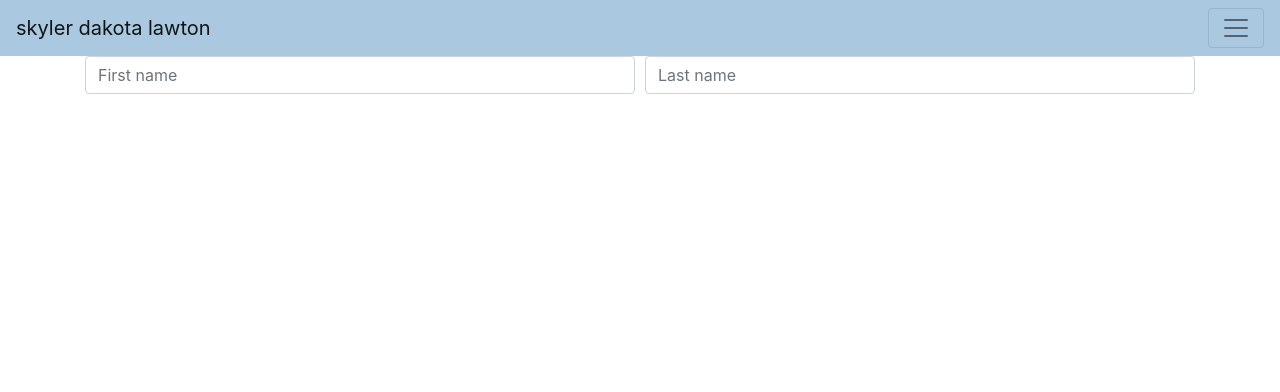
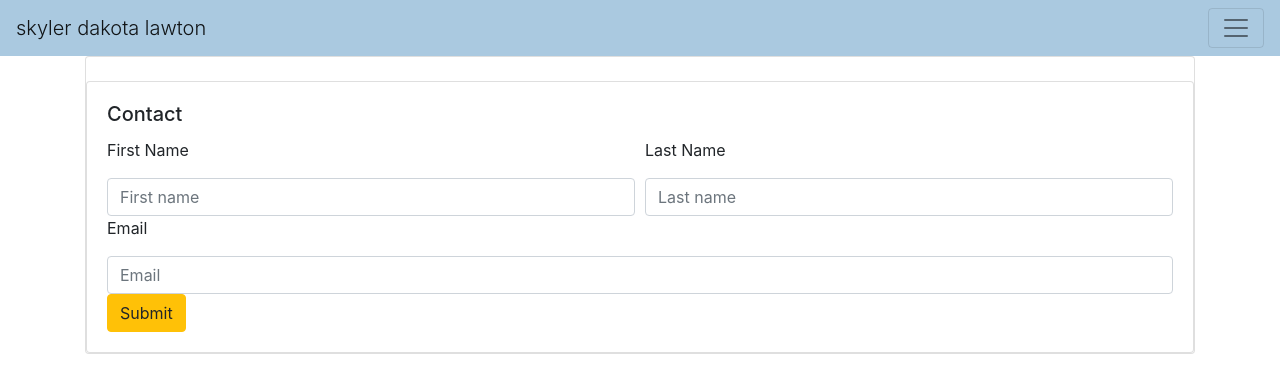
Before and after one commit to skylerdakota/skylerdakota.github.io, a plain HTML site: page Pages/contact.html in a window 1280 px wide. Drawn offline with nearby package versions, Linux system fonts and the light colour scheme.

Commit message:
styling updates to navbar, rough contact card created

```diff
--- a/Pages/contact.html
+++ b/Pages/contact.html
@@ -15,49 +15,77 @@
     <!-- Contact page header -->
     <header>
 
-         <!-- Sticky Navbar -->
-        <nav class="navbar sticky-top navbar-light" style="background-color: #aac9e0;">
+         <!-- Start sticky Navbar -->
+        <nav class="navbar sticky-top navbar-light font-weight-light" style="background-color: #aac9e0;">
             <a class="navbar-brand" href="#">skyler dakota lawton</a>
+
+            <!-- Navbar collapse bar -->
             <button class="navbar-toggler" type="button" data-toggle="collapse" data-target="#navbarNav" aria-controls="navbarNav" aria-expanded="false" aria-label="Toggle navigation">
                 <span class="navbar-toggler-icon"></span>
               </button>
 
-            <!-- Navbar collapse content -->
+            <!-- Navbar collapsed links in an unordered list-->
               <div class="collapse navbar-collapse" id="navbarNav">
                 <ul class="navbar-nav">
                   <li class="nav-item active">
-                    <a class="nav-link" href="#">CONTACT <span class="sr-only">(current)</span></a>
+                    <a class="nav-link" href="skylerdakota.github.io/Pages/contact.html">CONTACT <span class="sr-only">(current)</span></a>
                   </li>
                   <li class="nav-item">
-                    <a class="nav-link" href="#">PORTFOLIO</a>
+                    <a class="nav-link" href="skylerdakota.github.io/Pages/portfolio.html">PORTFOLIO</a>
                   </li>
                   <li class="nav-item">
-                    <a class="nav-link" href="#">ABOUT</a>
+                    <a class="nav-link" href="skylerdakota.github.io/index.html">ABOUT</a>
                   </li>
                 </ul>
               </div>
         </nav>
-
+        <!-- End Navbar -->
     </header>
 
+    <!-- Main Page Content -->
     <main>
         <div class="container">
           <div class="row">
             <div class="col">
+
+              <!-- Contact Card -->
+              <div class="card sm-6">
+                <div class="card mt-4">
+                <div class="card-body">
+                  <h5 class="card-title">Contact</h5>
+
+                  <!-- Form Submission Entries -->
                   <form>
                     <div class="form-row">
                       <div class="col">
+                        <p class="card-text">First Name</p>
                         <input type="text" class="form-control" placeholder="First name">
                       </div>
                       <div class="col">
+                        <p class="card-text">Last Name</p>
                         <input type="text" class="form-control" placeholder="Last name">
+                      </div>
+                    </div>
+                    <div class="form-row">
+                      <div class="col">
+                        <p class="card-text">Email</p>
+                        <input type="text" class="form-control" placeholder="Email">
+                      </div>
+                    </div>
+
+                    <!-- Submit Button -->
+                    <div class="form-row">
+                      <div class="col">
+                        <a href="#" class="btn btn-warning">Submit</a>
                       </div>
                     </div>
                   </form><div class="row">
               </div>
             </div>
           </div>
+        </div>
       </main>
+
     <!-- Optional JavaScript -->
     <!-- jQuery first, then Popper.js, then Bootstrap JS -->
     <script src="https://code.jquery.com/jquery-3.5.1.slim.min.js" integrity="sha384-DfXdz2htPH0lsSSs5nCTpuj/zy4C+OGpamoFVy38MVBnE+IbbVYUew+OrCXaRkfj" crossorigin="anonymous"></script>
```
Also changed, not shown: 1 other file. Lines whose indentation alone changed are shown as unchanged.
